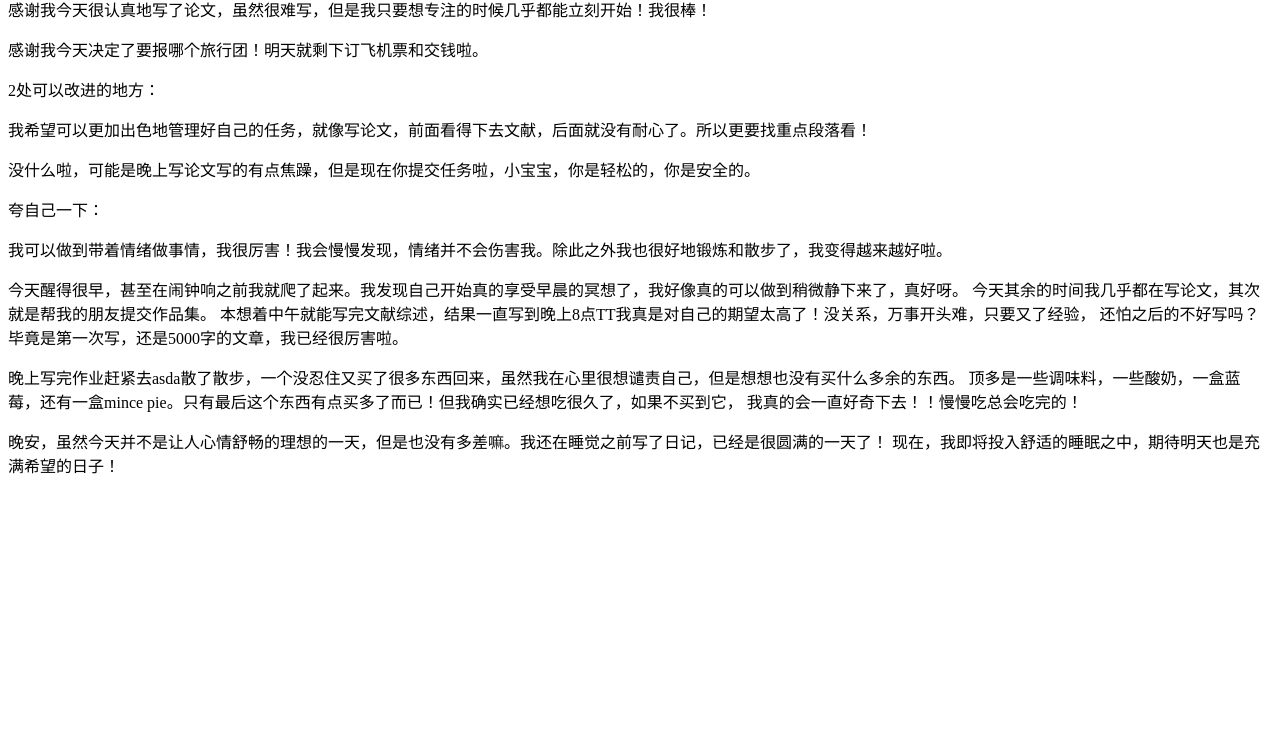
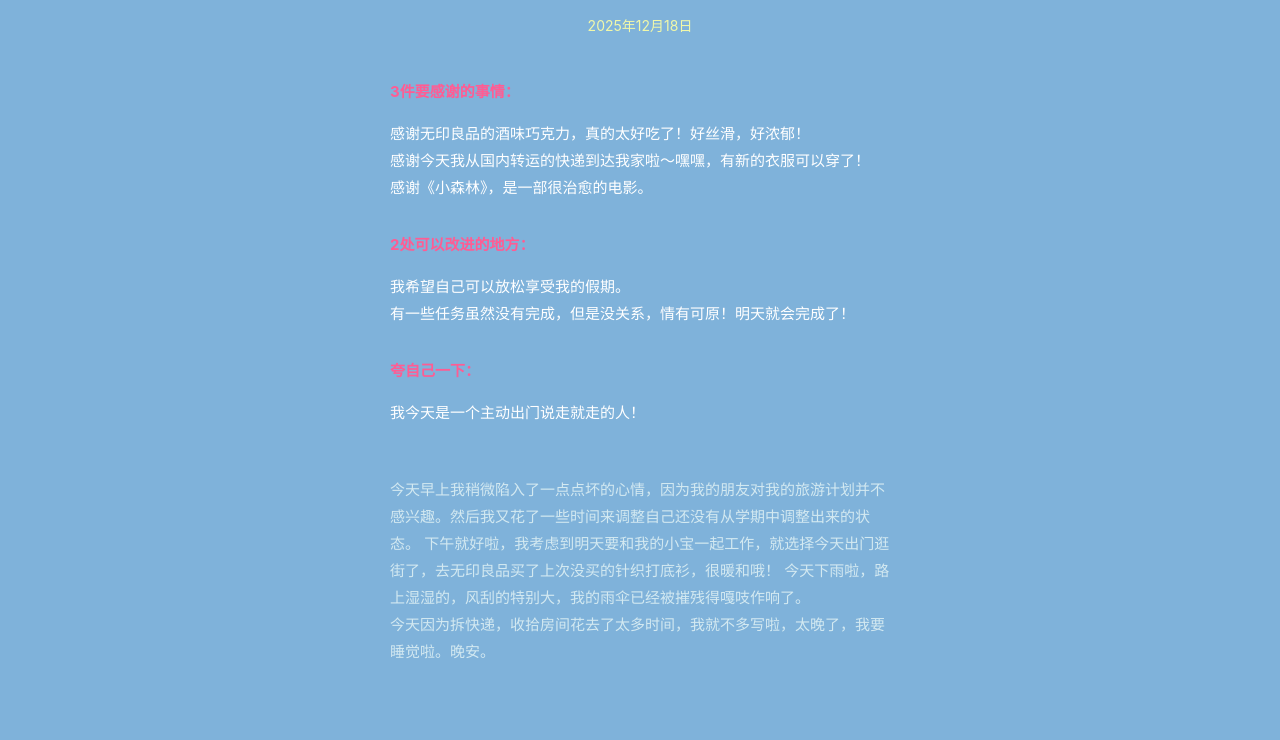
Before and after one commit to SHeepoil/mydairy-world-maybeloveable, a website: page 25-12-18.html in a window 1280 px wide. Shown: the part 198-938 px from the top of the page. Before the commit the page ends 800 px from the top, so only its background shows below. Drawn offline with Linux system fonts and the light colour scheme.

Commit message:
Update 25-12-18.html

```diff
--- a/25-12-18.html
+++ b/25-12-18.html
@@ -1,3 +1,105 @@
+
+
+
+<!DOCTYPE html>
+<html lang="zh">
+<head>
+    <meta charset="UTF-8">
+    <meta name="viewport" content="width=device-width, initial-scale=1.0">
+    <title>我的博客 | 2025年12月18日</title>
+    <style>
+        /* 子页面极简风格 CSS */
+        body {
+            font-family: -apple-system, BlinkMacSystemFont, "Segoe UI", Roboto, Helvetica, Arial, sans-serif;
+            margin: 0;
+            background-color: #7fb2da; /* 与日历页保持一致的深色背景 */
+            color: #ffffff;
+            padding: 50px 20px;
+            display: flex;
+            justify-content: center; /* 核心：水平居中 */
+        }
+
+        .content-container {
+            width: 100%;
+            max-width: 500px; /* 限制内容宽度，增加两侧留白 */
+            text-align: left; /* 内容对齐方式 */
+            line-height: 1.8; /* 增加行高，提升阅读体验 */
+        }
+
+        /* 头部和导航 */
+        .header {
+            margin-bottom: 50px;
+            text-align: center;
+        }
+
+        .header a {
+            color: #7fb2da;
+            text-decoration: none;
+            font-size: 14px;
+            letter-spacing: 1px;
+        }
+
+        /* 标题样式 */
+        .post-title {
+            font-weight: 400;
+            font-size: 38px;
+            margin-bottom: 10px;
+            text-align: center;
+        }
+
+        .post-date {
+            font-size: 14px;
+            color: #f1f8a9;
+            margin-bottom: 40px;
+            text-align: center;
+        }
+
+        /* 内容主体样式 */
+        .post-body p {
+            margin-bottom: 25px;
+            font-size: 15px;
+        }
+
+        /* 新增：小标题的样式 */
+        .post-body .subheader {
+            font-weight: bold; /* 设置字体为粗体 */
+            margin-top: 30px;
+            color: #ff5c93 /* 增加与上一组内容的间隔，使其更像一个新的段落开始 */
+        }
+
+        /* 新增：紧凑段落样式 */
+        .post-body .tight {
+            margin-top: -10px; /* 向上微调，减少与上一行标题的距离 */
+            margin-bottom: 10px; /* 略微减少与下一行内容的距离 */
+        }
+
+
+        /* 新增：辅助/提示文字样式 */
+        .post-body .hint-text {
+            color: #d3e9f1; /* 浅灰色，比正文的白色(#fff)低调 */
+            font-size: 15px; /* 保持和正文一样的大小 */
+            margin-top: 0px; /* 可以调整这个间距 */
+            margin-bottom: 0px; /* 可以调整这个间距 */
+            font-weight: normal; /* 确保不加粗 */
+        }
+
+        /* 仅用于第一个提示文字，使其与上方内容拉开距离 */
+        .post-body .start-of-hint {
+            color: #d3e9f1; /* 浅灰色，比正文的白色(#fff)低调 */
+            font-size: 15px; /* 保持和正文一样的大小 */
+            margin-top: 50px; /* 可以调整这个间距 */
+            margin-bottom: 0px; /* 可以调整这个间距 */
+            font-weight: normal; /* 确保不加粗 */
+        }
+    </style>
+</head>
+<body>
+
+<div class="content-container">
+
+    <div class="header">
+        <a href="index.html">← 返回日历主页</a>
+    </div>
 
     <h1 class="post-title">今天记录了什么？</h1>
     <p class="post-date">2025年12月18日</p>
@@ -8,13 +110,13 @@
         </p>
 
         <p class="tight">
-            感谢我今天终于在来伦敦两个月以来第一次走进了健身房，说不定以后哪一天就会用上呢！
+            感谢无印良品的酒味巧克力，真的太好吃了！好丝滑，好浓郁！
         </p>
         <p class="tight">
-            感谢我今天很认真地写了论文，虽然很难写，但是我只要想专注的时候几乎都能立刻开始！我很棒！
+            感谢今天我从国内转运的快递到达我家啦～嘿嘿，有新的衣服可以穿了！
         </p>
         <p class="tight">
-            感谢我今天决定了要报哪个旅行团！明天就剩下订飞机票和交钱啦。
+            感谢《小森林》，是一部很治愈的电影。
         </p>
 
         <p class="subheader">
@@ -22,10 +124,10 @@
         </p>
 
         <p class="tight">
-            我希望可以更加出色地管理好自己的任务，就像写论文，前面看得下去文献，后面就没有耐心了。所以更要找重点段落看！
+            我希望自己可以放松享受我的假期。
         </p>
         <p class="tight">
-            没什么啦，可能是晚上写论文写的有点焦躁，但是现在你提交任务啦，小宝宝，你是轻松的，你是安全的。
+            有一些任务虽然没有完成，但是没关系，情有可原！明天就会完成了！
         </p>
 
         <p class="subheader">
@@ -33,23 +135,19 @@
         </p>
 
         <p class="tight">
-            我可以做到带着情绪做事情，我很厉害！我会慢慢发现，情绪并不会伤害我。除此之外我也很好地锻炼和散步了，我变得越来越好啦。
+            我今天是一个主动出门说走就走的人！
         </p>
 
         <p class="start-of-hint">
-          今天醒得很早，甚至在闹钟响之前我就爬了起来。我发现自己开始真的享受早晨的冥想了，我好像真的可以做到稍微静下来了，真好呀。
-          今天其余的时间我几乎都在写论文，其次就是帮我的朋友提交作品集。
-          本想着中午就能写完文献综述，结果一直写到晚上8点TT我真是对自己的期望太高了！没关系，万事开头难，只要又了经验，
-          还怕之后的不好写吗？毕竟是第一次写，还是5000字的文章，我已经很厉害啦。
+          今天早上我稍微陷入了一点点坏的心情，因为我的朋友对我的旅游计划并不感兴趣。然后我又花了一些时间来调整自己还没有从学期中调整出来的状态。
+            下午就好啦，我考虑到明天要和我的小宝一起工作，就选择今天出门逛街了，去无印良品买了上次没买的针织打底衫，很暖和哦！
+            今天下雨啦，路上湿湿的，风刮的特别大，我的雨伞已经被摧残得嘎吱作响了。
         </p>
         <p class="hint-text">
-         晚上写完作业赶紧去asda散了散步，一个没忍住又买了很多东西回来，虽然我在心里很想谴责自己，但是想想也没有买什么多余的东西。
-          顶多是一些调味料，一些酸奶，一盒蓝莓，还有一盒mince pie。只有最后这个东西有点买多了而已！但我确实已经想吃很久了，如果不买到它，
-          我真的会一直好奇下去！！慢慢吃总会吃完的！
+         今天因为拆快递，收拾房间花去了太多时间，我就不多写啦，太晚了，我要睡觉啦。晚安。
         </p>
         <p class="hint-text">
-         晚安，虽然今天并不是让人心情舒畅的理想的一天，但是也没有多差嘛。我还在睡觉之前写了日记，已经是很圆满的一天了！
-          现在，我即将投入舒适的睡眠之中，期待明天也是充满希望的日子！
+
         </p>
         <p class="hint-text">
 
```
